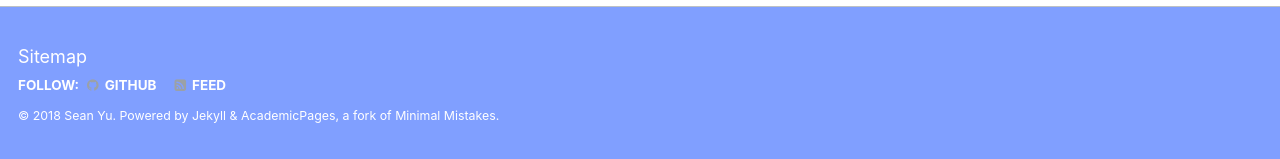
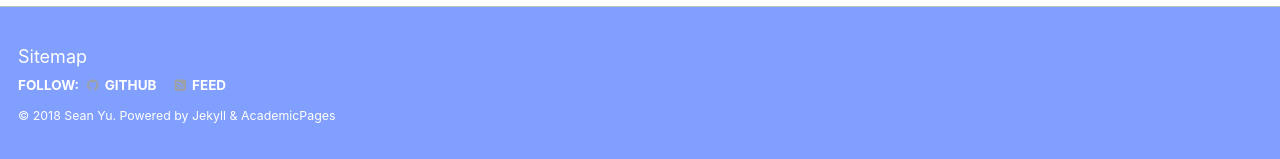
Before and after one commit to vashineyu/vashineyu.github.io, a Jekyll site: the page built from _pages/about.md, in a window 1280 px wide and 1160 px high. Shown: the part 998-1157 px from the top of the window. Built offline with Jekyll 4.4.1, drawn with Linux system fonts in a browser that asks for light colours.

Commit message:
Update footer.html

```diff
--- a/_includes/footer.html
+++ b/_includes/footer.html
@@ -21,4 +21,4 @@
   </ul>
 </div>
 
-<div class="page__footer-copyright">&copy; {{ site.time | date: '%Y' }} {{ site.name | default: site.title }}. {{ site.data.ui-text[site.locale].powered_by | default: "Powered by" }} <a href="http://jekyllrb.com" rel="nofollow">Jekyll</a> &amp; <a href="https://github.com/academicpages/academicpages.github.io">AcademicPages</a>, a fork of <a href="https://mademistakes.com/work/minimal-mistakes-jekyll-theme/" rel="nofollow">Minimal Mistakes</a>.</div>
+<div class="page__footer-copyright">&copy; {{ site.time | date: '%Y' }} {{ site.name | default: site.title }}. {{ site.data.ui-text[site.locale].powered_by | default: "Powered by" }} <a href="http://jekyllrb.com" rel="nofollow">Jekyll</a> &amp; <a href="https://github.com/academicpages/academicpages.github.io">AcademicPages</a></div>
```
